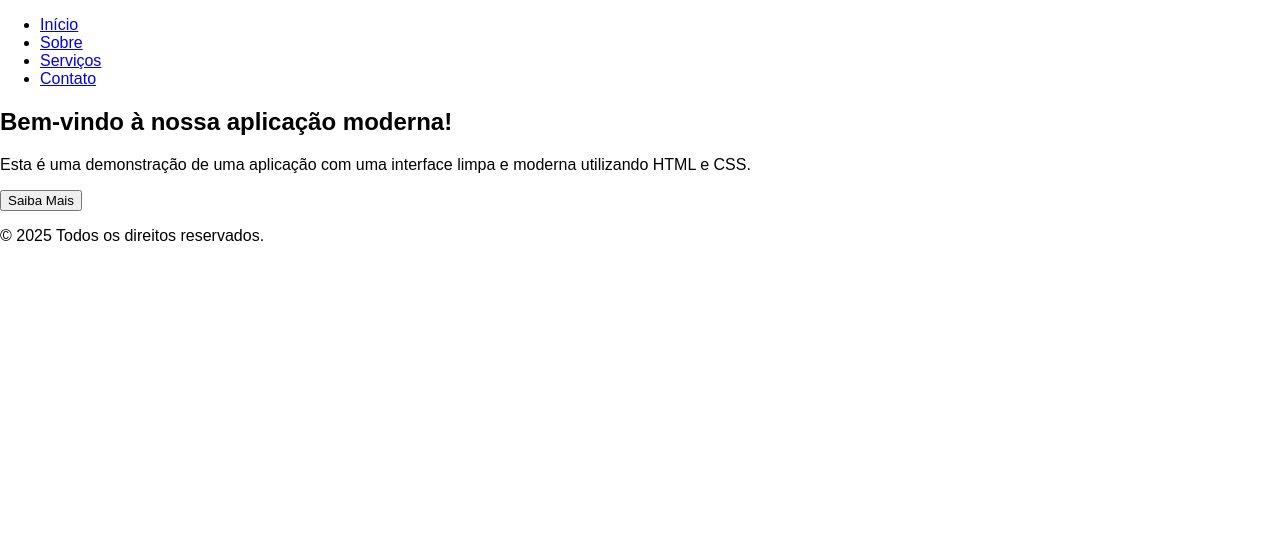
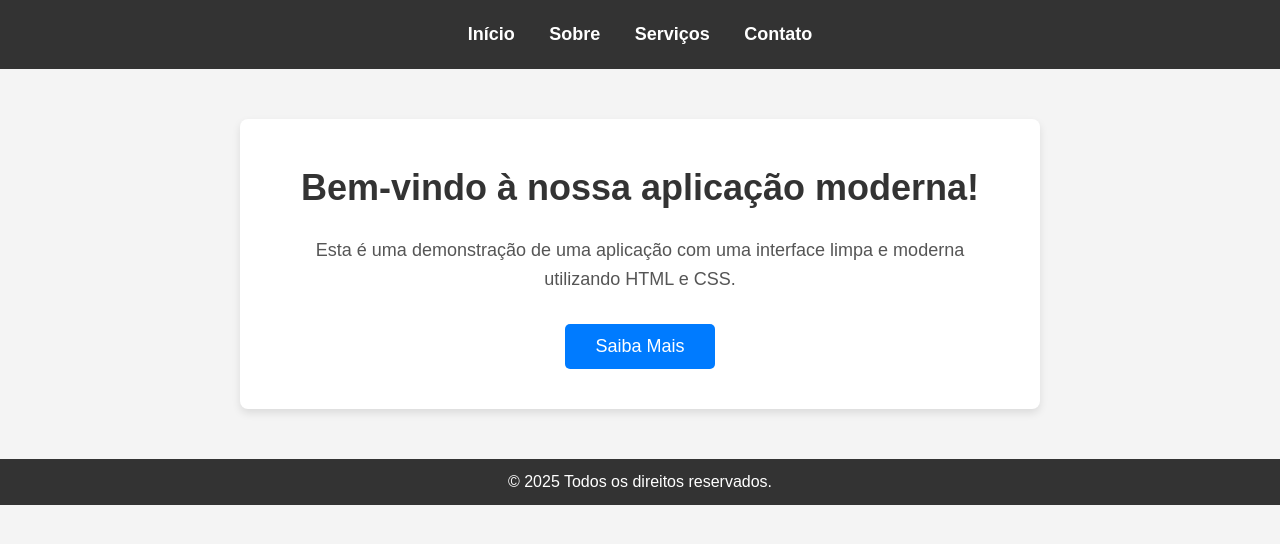
Before and after one commit to Vini-User/my-first-static-web-app, a website: page src/index.html in a window 1280 px wide. Drawn offline with Linux system fonts and the light colour scheme.

Commit message:
Update styles.css

```diff
--- a/src/styles.css
+++ b/src/styles.css
@@ -1,21 +1,89 @@
+/* Resetando margens e preenchimentos para um estilo consistente */
 * {
-  font-family: Arial, Helvetica, sans-serif;
+    margin: 0;
+    padding: 0;
+    box-sizing: border-box;
 }
 
-html, body {
-  margin: 0;
-  border: 0;
-  padding: 0;
-  background-color: #fff;
+/* Corpo da página */
+body {
+    font-family: 'Arial', sans-serif;
+    background-color: #f4f4f4;
+    color: #333;
+    line-height: 1.6;
 }
 
-main {
-  margin: auto;
-  width: 50%;
-  padding: 20px;
+/* Cabeçalho (Navbar) */
+header {
+    background-color: #333;
+    padding: 20px 0;
+    text-align: center;
 }
 
-main > h1 {
-  text-align: center;
-  font-size: 3.5em;
+nav ul {
+    list-style: none;
 }
+
+nav ul li {
+    display: inline;
+    margin: 0 15px;
+}
+
+nav ul li a {
+    color: white;
+    text-decoration: none;
+    font-weight: bold;
+    font-size: 18px;
+}
+
+nav ul li a:hover {
+    color: #ddd;
+}
+
+/* Seção Principal */
+.main-content {
+    text-align: center;
+    margin-top: 50px;
+    padding: 40px;
+    background-color: white;
+    box-shadow: 0px 4px 8px rgba(0, 0, 0, 0.1);
+    border-radius: 8px;
+    max-width: 800px;
+    margin-left: auto;
+    margin-right: auto;
+}
+
+.main-content h1 {
+    font-size: 36px;
+    color: #333;
+    margin-bottom: 20px;
+}
+
+.main-content p {
+    font-size: 18px;
+    color: #555;
+    margin-bottom: 30px;
+}
+
+.cta-btn {
+    padding: 12px 30px;
+    font-size: 18px;
+    background-color: #007BFF;
+    color: white;
+    border: none;
+    border-radius: 5px;
+    cursor: pointer;
+}
+
+.cta-btn:hover {
+    background-color: #0056b3;
+}
+
+/* Rodapé */
+footer {
+    background-color: #333;
+    color: white;
+    text-align: center;
+    padding: 10px;
+    margin-top: 50px;
+}
```
